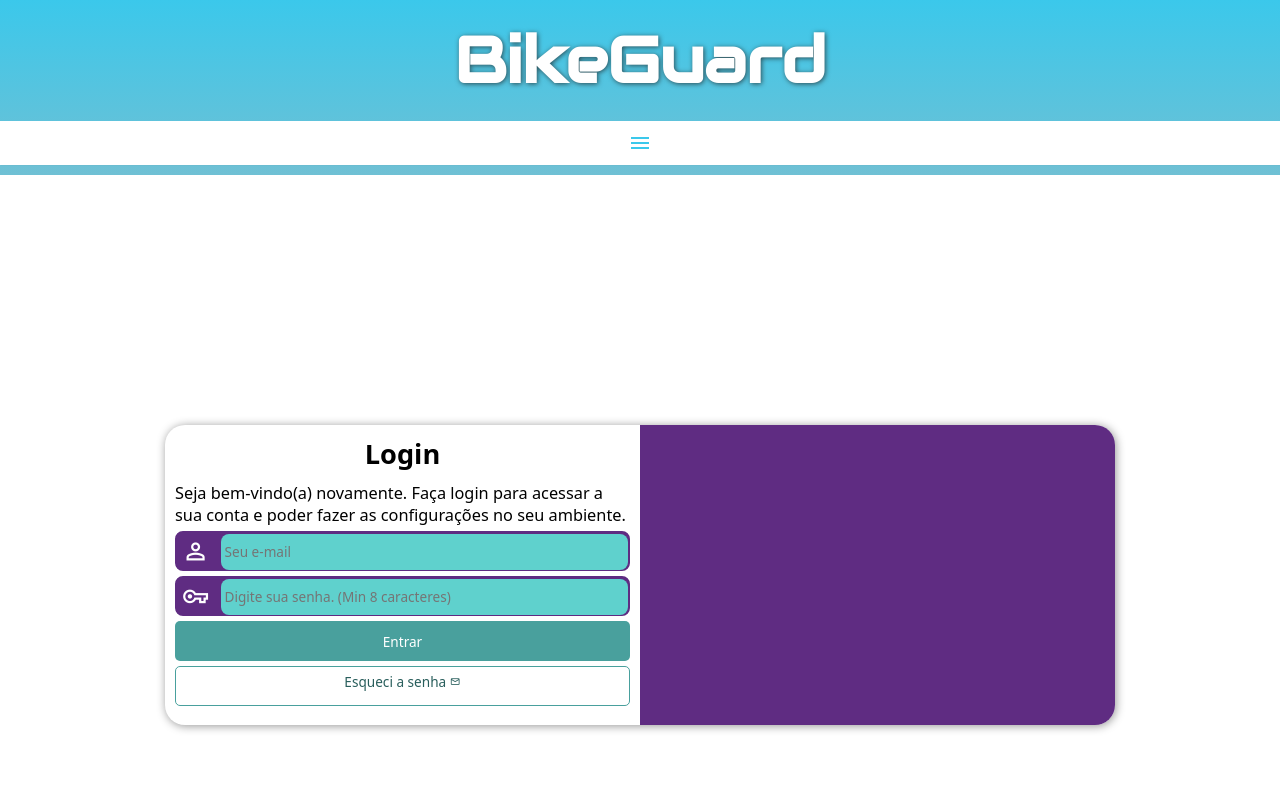
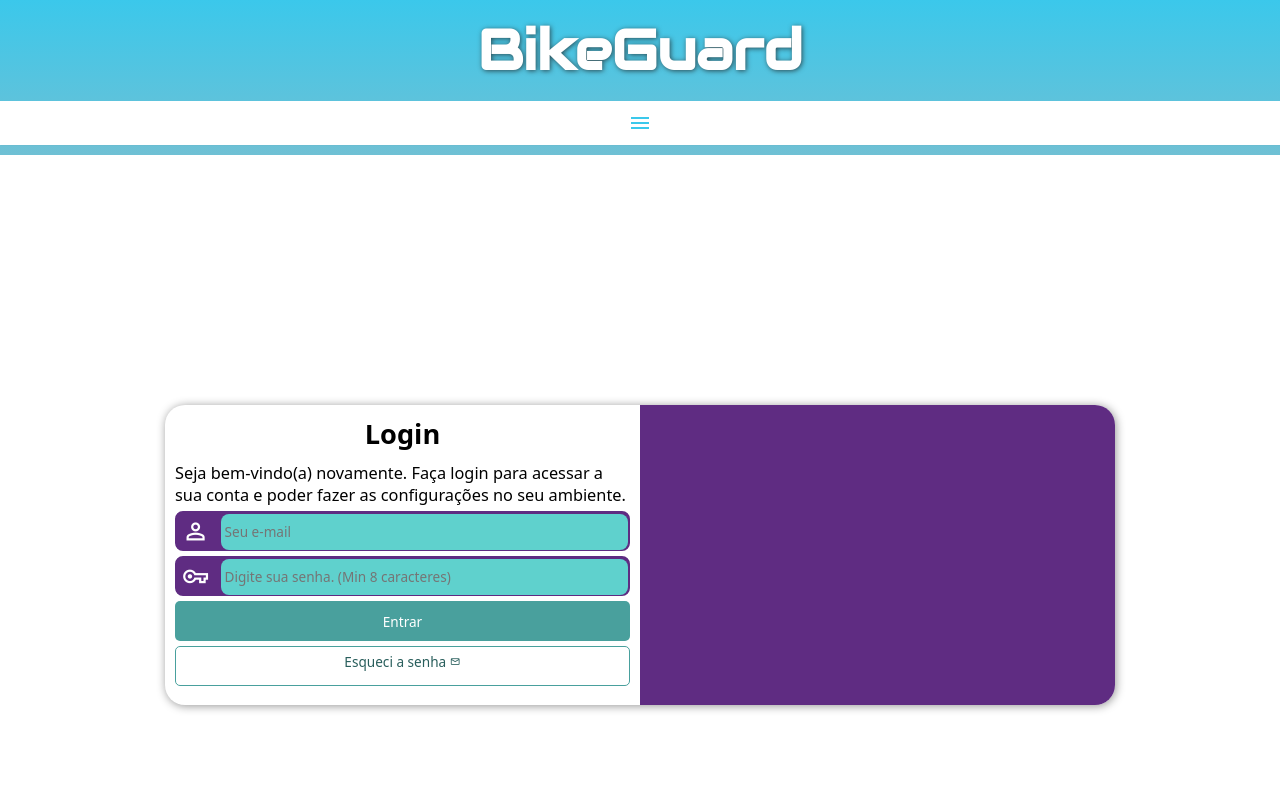
Before and after one commit to EduSanOne/ride-secure, a plain HTML site: page index.html in a window 1280 px wide. Shown: the top 800 px of the page. Drawn offline with nearby package versions, Linux system fonts and the light colour scheme.

Commit message:
Update style.css

```diff
--- a/estilos/style.css
+++ b/estilos/style.css
@@ -18,8 +18,8 @@
    text-align: center;
    color: white;
    text-shadow: 1px 1px 5px rgb(44, 77, 85);
-   font-size: 4em;
-   padding: 20px;
+   font-size: 3.5em;
+   padding: 15px;
    font-family: "Audiowide";
    display: block;
 }
```
